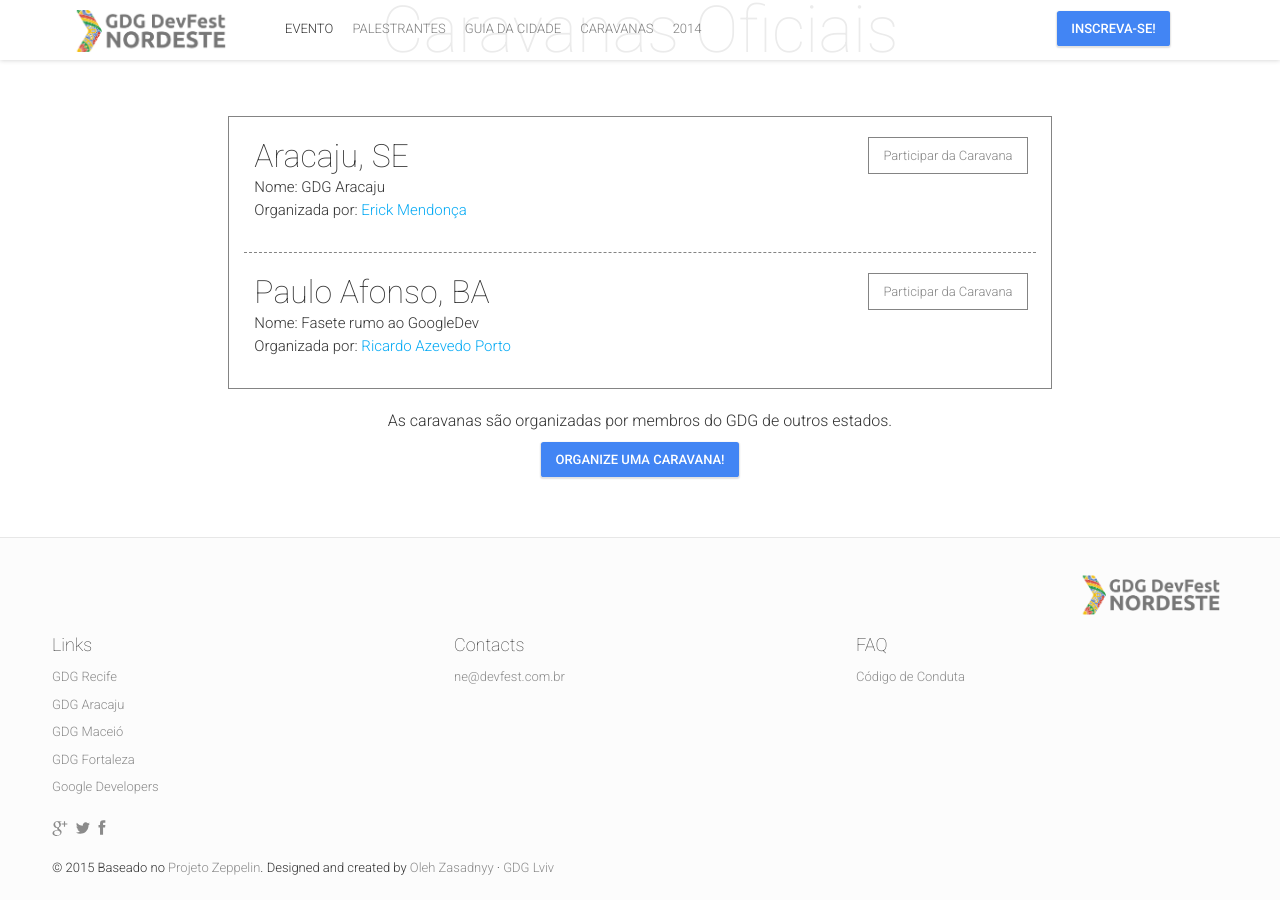
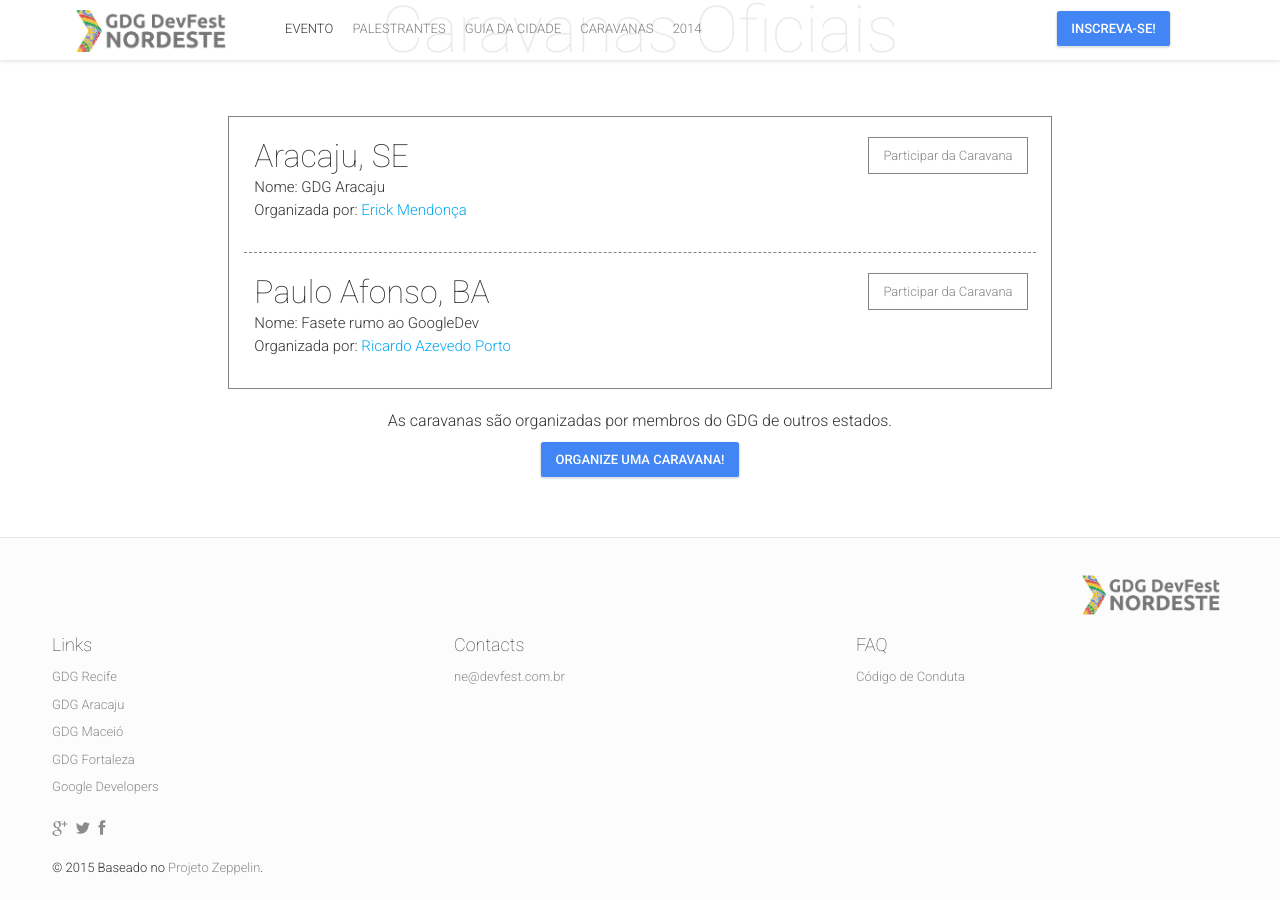
Before and after one commit to DevFestNordeste/2015, a Jekyll site: the page built from index.html, in a window 1280 px wide and 900 px high, scrolled down 7546 px. Built offline with Jekyll 4.4.1, drawn with Linux system fonts in a browser that asks for light colours; nearby versions of some CDN libraries; comment, search, counter and statistics services are not loaded.

```diff
--- a/_includes/footer.html
+++ b/_includes/footer.html
@@ -46,7 +46,7 @@
 		<!-- Please don't delete this line-->
 		<div class="col-md-6">
 			<p class="copyright">
-				&copy; 2015 Baseado no <a href="https://github.com/gdg-x/zeppelin" target="_blank">Projeto Zeppelin</a>. Designed and created by <a href="https://plus.google.com/+OlehZasadnyy/about" target="_blank">Oleh Zasadnyy</a> &middot; <a href="http://lviv.gdg.org.ua" target="_blank">GDG Lviv</a>
+				&copy; 2015 Baseado no <a href="https://github.com/gdg-x/zeppelin" target="_blank">Projeto Zeppelin</a>.
 			</p>
 		</div>
 	</div>
```
Also changed, not shown: img/seo/organizer-logo.png, img/seo/sharing-facebook.png, img/seo/sharing-google-plus.png, img/seo/sharing-twitter.png, 2 other files.
